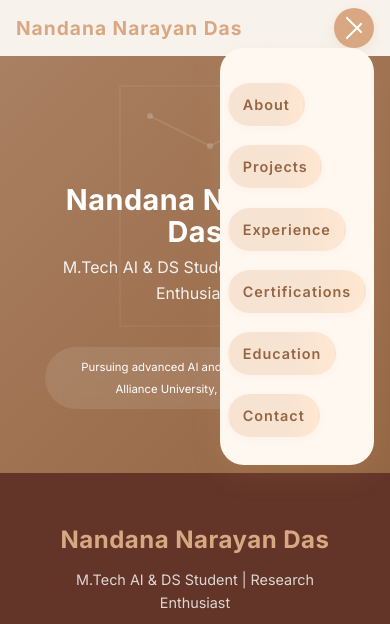
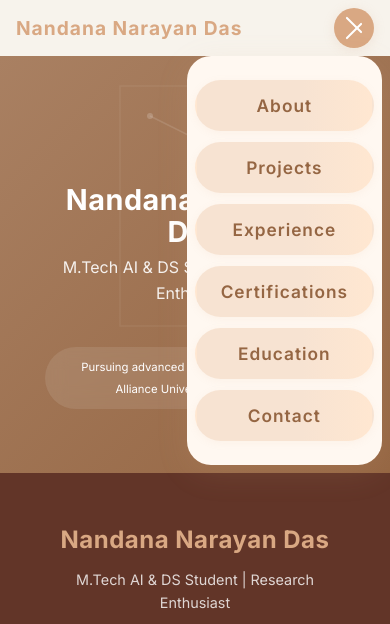
Before and after one commit to nandana-das/nandana-das.github.io, a plain HTML site: page index.html in a window 390 px wide. Both pictures are taken after a click on the button "Toggle navigation menu". Shown: the top 624 px of the page. Drawn offline with Linux system fonts and the light colour scheme.

Commit message:
fix: mobile dropdown menu items visibility and styling

```diff
--- a/styles.css
+++ b/styles.css
@@ -189,6 +189,7 @@ h1, h2, h3, .logo {
   min-width: 200px;
   z-index: 1200;
   animation: menuFadeIn 0.3s;
+  margin-top: 0.5rem;
 }
 .dropdown-menu.open {
   display: block;
@@ -251,53 +252,55 @@ h1, h2, h3, .logo {
     display: flex !important;
   }
   .dropdown-menu {
-    display: none;
-    position: absolute;
-    top: 100%;
-    right: 0;
-    background: #fff8f1;
-    border-radius: 1.5rem;
-    box-shadow: 0 8px 32px rgba(217, 168, 131, 0.13);
-    padding: 1.2rem 1.5rem;
-    min-width: 200px;
-    z-index: 1200;
-    animation: menuFadeIn 0.3s;
+    display: none !important;
+    position: absolute !important;
+    top: 100% !important;
+    right: 0 !important;
+    background: #fff8f1 !important;
+    border-radius: 1.5rem !important;
+    box-shadow: 0 8px 32px rgba(217, 168, 131, 0.13) !important;
+    padding: 1.2rem 1.5rem !important;
+    min-width: 200px !important;
+    z-index: 1200 !important;
+    margin-top: 0.5rem !important;
   }
   .dropdown-menu.open {
     display: block !important;
   }
   .dropdown-menu ul {
-    list-style: none;
-    margin: 0;
-    padding: 0;
+    list-style: none !important;
+    margin: 0 !important;
+    padding: 0 !important;
   }
   .dropdown-menu li {
-    margin: 0.7rem 0;
+    margin: 0.7rem 0 !important;
   }
   .dropdown-link {
-    display: inline-block;
-    font-size: 1.08rem;
-    font-weight: 600;
-    color: var(--mocha-latte);
-    background: linear-gradient(90deg, #f7e3d2 60%, #ffe7d1 100%);
-    border: none;
-    border-radius: 2rem;
-    padding: 0.6rem 1.5rem;
-    text-decoration: none;
-    transition: background 0.2s, color 0.2s, transform 0.15s;
-    letter-spacing: 1px;
-    outline: none;
-    border: 2px solid transparent;
-    box-shadow: 0 2px 8px rgba(217, 168, 131, 0.08);
-    margin-top: 0.5rem;
+    display: block !important;
+    font-size: 1.08rem !important;
+    font-weight: 600 !important;
+    color: var(--mocha-latte) !important;
+    background: linear-gradient(90deg, #f7e3d2 60%, #ffe7d1 100%) !important;
+    border: none !important;
+    border-radius: 2rem !important;
+    padding: 0.6rem 1.5rem !important;
+    text-decoration: none !important;
+    transition: background 0.2s, color 0.2s, transform 0.15s !important;
+    letter-spacing: 1px !important;
+    outline: none !important;
+    border: 2px solid transparent !important;
+    box-shadow: 0 2px 8px rgba(217, 168, 131, 0.08) !important;
+    margin-top: 0.5rem !important;
+    width: 100% !important;
+    text-align: center !important;
   }
   .dropdown-link:hover,
   .dropdown-link.active {
-    background: linear-gradient(90deg, var(--toasty) 60%, var(--mocha-latte) 100%);
-    color: #fff;
-    transform: scale(1.07);
-    border: 2px solid var(--expresso-foam);
-    box-shadow: 0 4px 18px rgba(217, 168, 131, 0.18);
+    background: linear-gradient(90deg, var(--toasty) 60%, var(--mocha-latte) 100%) !important;
+    color: #fff !important;
+    transform: scale(1.07) !important;
+    border: 2px solid var(--expresso-foam) !important;
+    box-shadow: 0 4px 18px rgba(217, 168, 131, 0.18) !important;
   }
 }
 @keyframes menuFadeIn {
@@ -967,10 +970,17 @@ footer {
     height: 2px;
   }
   .dropdown-menu {
-    right: 0.5rem;
-    min-width: 140px;
-    padding: 0.8rem 0.5rem;
-    display: none;
+    right: 0.5rem !important;
+    min-width: 140px !important;
+    padding: 0.8rem 0.5rem !important;
+    display: none !important;
+    position: absolute !important;
+    top: 100% !important;
+    background: #fff8f1 !important;
+    border-radius: 1.5rem !important;
+    box-shadow: 0 8px 32px rgba(217, 168, 131, 0.13) !important;
+    z-index: 1200 !important;
+    margin-top: 0.5rem !important;
   }
   .dropdown-menu.open {
     display: block !important;
```
